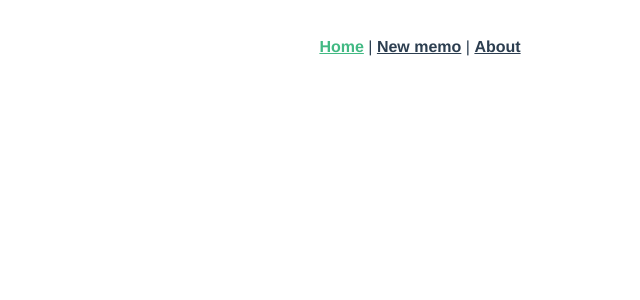
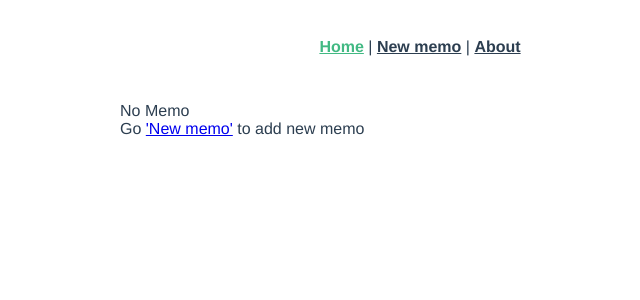
Before and after one commit to fm-yodai/memo-app, a Vue app: page /#/ in a window 1280 px wide. Shown: the top 300 px of the page, without its empty margins (220-860 px from the left). Built offline with nearby package versions, Linux system fonts and the light colour scheme.

Commit message:
メモの有無で画面切り替え

```diff
--- a/src/views/HomeView.vue
+++ b/src/views/HomeView.vue
@@ -1,10 +1,17 @@
 <template>
   <div class="home">
-    <ul>
-      <li v-for="memo in memos" :key="memo.id">
-        {{ memo.title }}
-      </li>
-    </ul>
+    <div v-if="hasMemos">
+      <p>{{ memos.length }} memos here</p>
+      <ul>
+        <li v-for="memo in memos" :key="memo.id">
+          {{ memo.title }}
+        </li>
+      </ul>
+    </div>
+    <div v-else>
+      <p>No Memo<br>
+        Go <router-link to="/new">'New memo'</router-link> to add new memo</p>
+    </div>
   </div>
 </template>
 
@@ -14,6 +21,9 @@ export default {
   computed: {
     memos () {
       return this.$store.state.memos
+    },
+    hasMemos () {
+      return this.$store.state.memos.length
     }
   }
 }
```
